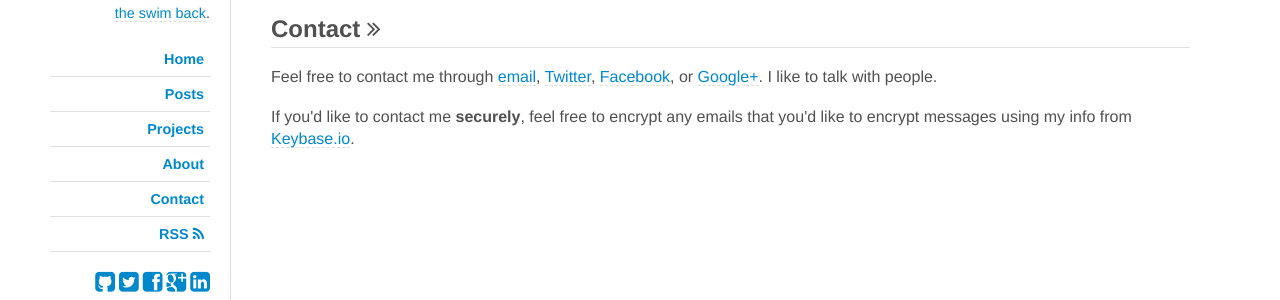
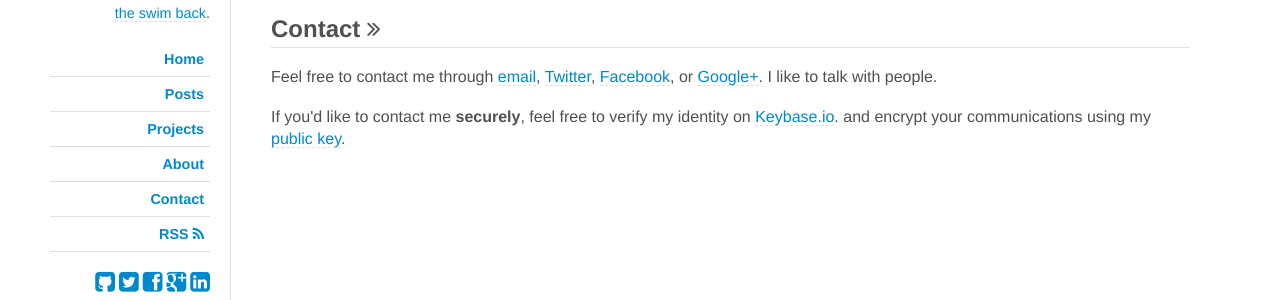
Before and after one commit to jdavis/jdavis.github.com, a Jekyll site: the page built from about.html, in a window 1280 px wide. Shown: the part 456-756 px from the top of the page. Built offline with Jekyll 4.4.1, drawn with Linux system fonts in a browser that asks for light colours; nearby versions of some CDN libraries; some web fonts are replaced; Markdown is read by kramdown in place of the engine named in the settings.

Commit message:
Improve wording on Keybase info

```diff
--- a/about.html
+++ b/about.html
@@ -67,7 +67,9 @@ description:
     I like to talk with people.
 </p>
 <p>
-    If you'd like to contact me <strong>securely</strong>, feel free to encrypt
-    any emails that you'd like to encrypt messages using my info from
+    If you'd like to contact me <strong>securely</strong>, feel free to verify
+    my identity on
     <a href="https://keybase.io/davis">Keybase.io</a>.
+    and encrypt your communications using my
+    <a href="https://keybase.io/davis/key.asc">public key</a>.
 </p>
```
